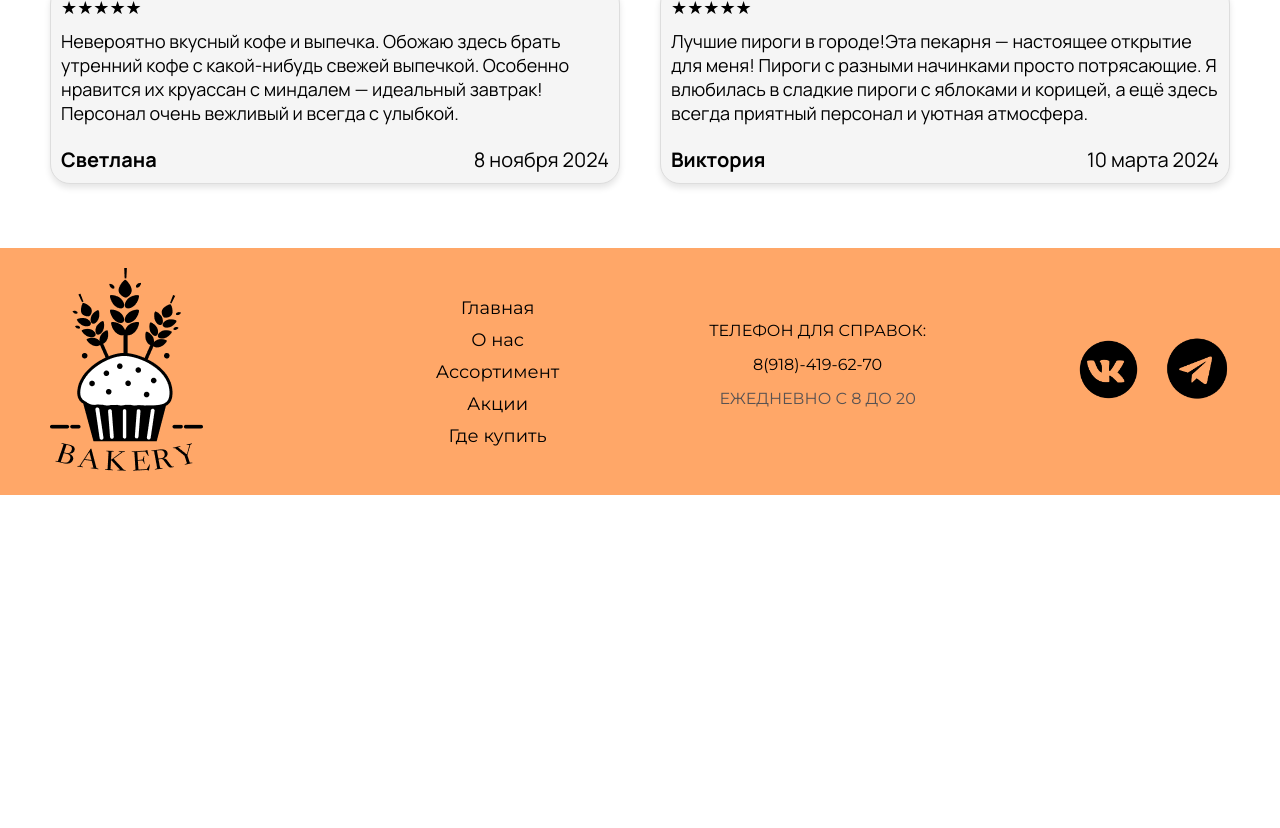
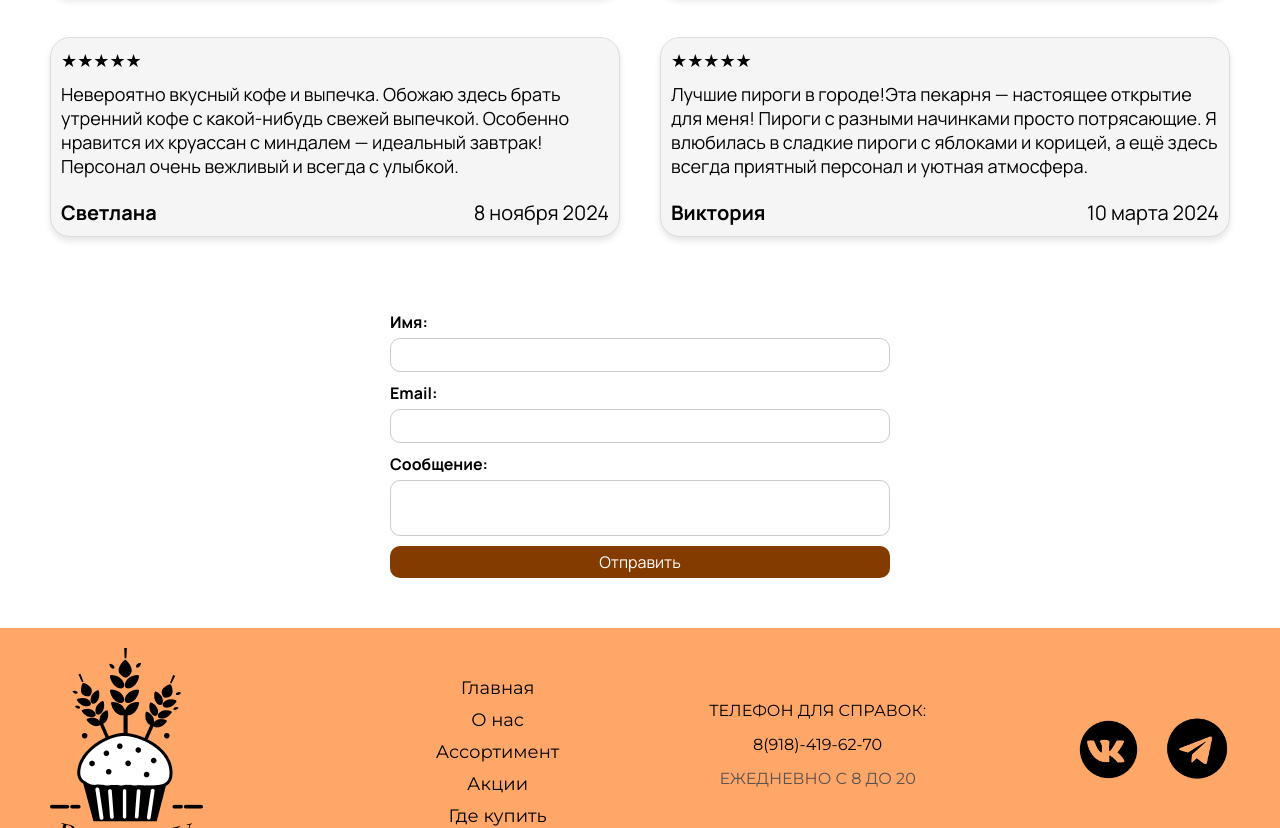
Before and after one commit to gassll/Bakery, a plain HTML site: page index.html in a window 1280 px wide. Shown: the part 3126-3954 px from the top of the page. Before the commit the page ends 3621 px from the top, so only its background shows below. Drawn offline with Linux system fonts and the light colour scheme.

Commit message:
форма отправки

```diff
--- a/css/index/_review.css
+++ b/css/index/_review.css
@@ -38,6 +38,49 @@
     margin-top: auto;
     font-size: 20px;
 }
+
+form {
+    display: flex;
+    flex-direction: column;
+    max-width: 500px;
+    margin: 0 auto;
+}
+
+label {
+    font-weight: bold;
+    margin-top: 10px;
+}
+
+input,
+textarea {
+    padding: 5px;
+    margin-top: 5px;
+    border: 1px solid #ccc;
+    resize: none;
+    border-radius: 10px;
+}
+
+button {
+    margin-top: 10px;
+    padding: 5px 10px;
+    background-color: #843b00;
+    border: none;
+    color: #fff;
+    cursor: pointer;
+    border-radius: 10px;
+    margin-bottom: 50px;
+}
+
+/* .sign-in-btn {
+    width: 100%;
+    padding: 12px;
+    background-color: #843b00;
+    color: white;
+    border: none;
+    transition: background-color 0.3s;
+    margin-bottom: 50px;
+} */
+
 
 @media (max-width: 1145px) {
     .review__card-item {
--- a/index.html
+++ b/index.html
@@ -44,6 +44,9 @@
         <div class="nav__video">
             <video class="video" src="images/video.mp4" autoplay loop muted></video>
         </div>
+
+
+
 
     </header>
 
@@ -234,6 +237,18 @@
                 </div>
             </div>
         </section>
+        <form id="feedbackForm">
+            <label for="name">Имя:</label>
+            <input type="text" id="name" name="name" required>
+
+            <label for="email">Email:</label>
+            <input type="email" id="email" name="email" required>
+
+            <label for="message">Сообщение:</label>
+            <textarea id="message" name="message" required></textarea>
+
+            <button type="submit">Отправить</button>
+        </form>
     </div>
 
     <footer class="footer">
--- a/js/main.js
+++ b/js/main.js
@@ -1,18 +1,32 @@
+const burger = document.getElementById("burger");
+const mobileMenu = document.getElementById("mobileMenu");
+const closeBtn = document.getElementById("closeBtn");
 
-const burger = document.getElementById('burger');
-const mobileMenu = document.getElementById('mobileMenu');
-const closeBtn = document.getElementById('closeBtn');
-
-burger.addEventListener('click', () => {
-      mobileMenu.classList.add('active');
+burger.addEventListener("click", () => {
+  mobileMenu.classList.add("active");
 });
 
-closeBtn.addEventListener('click', () => {
-      mobileMenu.classList.remove('active');
+closeBtn.addEventListener("click", () => {
+  mobileMenu.classList.remove("active");
 });
 
-document.querySelectorAll('.mobile-menu-links a').forEach(link => {
-      link.addEventListener('click', () => {
-            mobileMenu.classList.remove('active');
-      });
+document.querySelectorAll(".mobile-menu-links a").forEach((link) => {
+  link.addEventListener("click", () => {
+    mobileMenu.classList.remove("active");
+  });
 });
+
+document
+  .getElementById("feedbackForm")
+  .addEventListener("submit", function (event) {
+    event.preventDefault();
+
+    var name = document.getElementById("name").value;
+    var email = document.getElementById("email").value;
+    var message = document.getElementById("message").value;
+
+    // Здесь будет код для отправки данных на сервер
+
+    alert("Сообщение отправлено!");
+    this.reset();
+  });
```
Also changed, not shown: About.html (+4 -5 lines), assortment-cupcake.html (+1 -1 lines).
